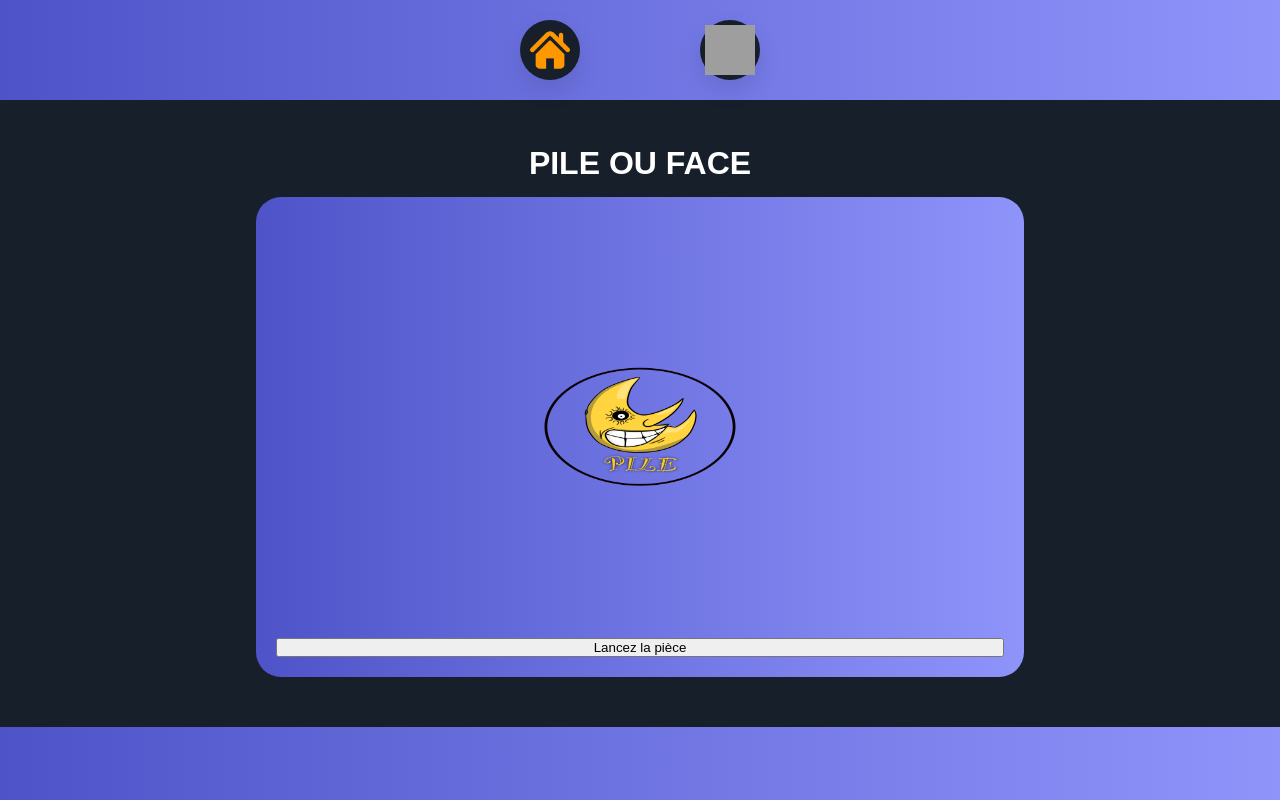
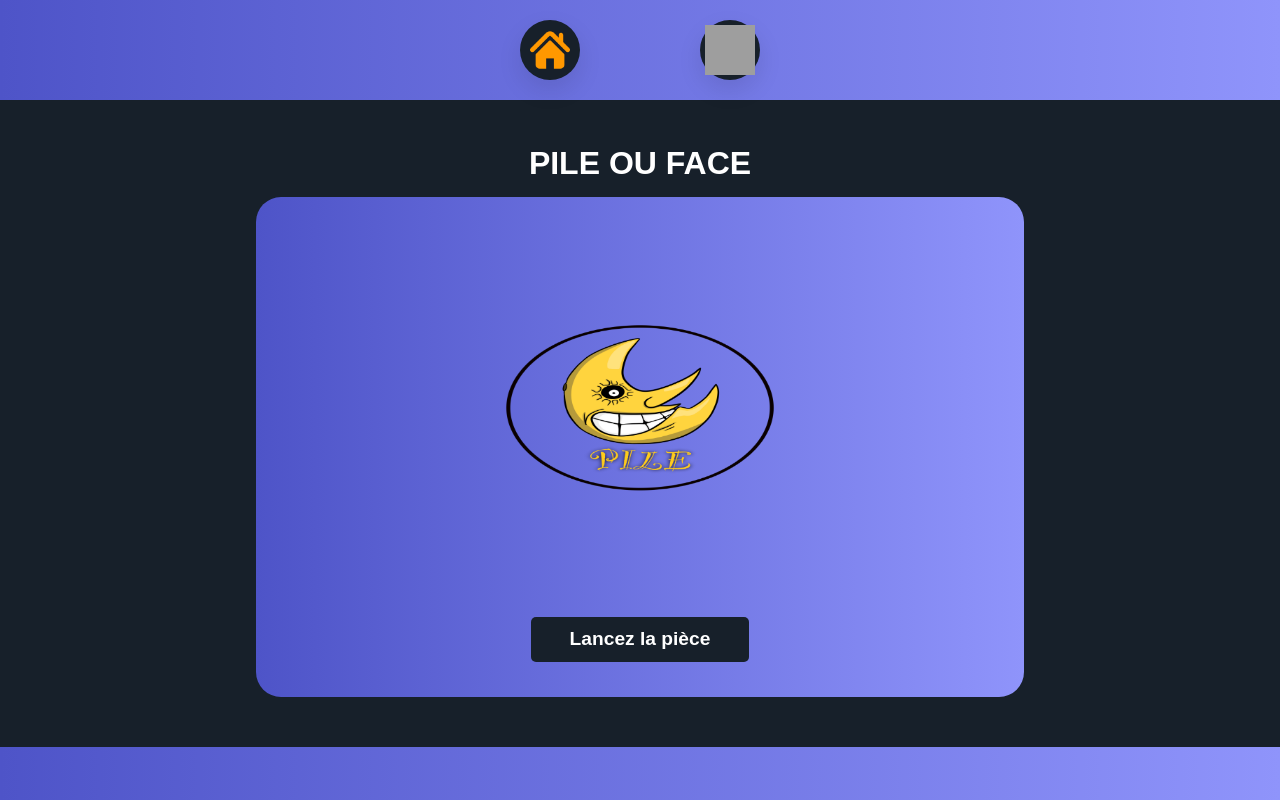
Before and after one commit to Marvinrn/pickerWheel, a Next.js app in the folder picker-wheel/: page /coinFlip in a window 1280 px wide. Both pictures are taken after a click on the button "Lancez la pièce". Built offline with nearby package versions, Linux system fonts and the light colour scheme; grey boxes are pictures that could not be loaded.

Commit message:
correction du css de la page coinflip et correction des alt des images de cette meme page

```diff
--- a/picker-wheel/pages/coinFlip.tsx
+++ b/picker-wheel/pages/coinFlip.tsx
@@ -43,30 +43,30 @@ export default function CoinFlip() {
                     <div className={isFlipping ? 'animate-face' : 'hidden'}>
                         <Image
                             src={face}
-                            alt='image du résultat du lancer de pièce'
-                            width={250}
-                            height={250}
+                            alt='image de pièce coté face'
+                            width={350}
+                            height={350}
                             className={'coinFlipPage__img'}
                         />
                     </div>
                     <div className={isFlipping ? 'animate-pile' : 'hidden'}>
                         <Image
                             src={pile}
-                            alt='image du résultat du lancer de pièce'
-                            width={250}
-                            height={250}
+                            alt='image de pièce coté pile'
+                            width={350}
+                            height={350}
                             className={'coinFlipPage__img'}
                         />
                     </div>
                     <Image
                         src={require(`../images/${result}`)}
                         alt='image du résultat du lancer de pièce'
-                        width={250}
-                        height={250}
+                        width={350}
+                        height={350}
                         className={isFlipping ? 'hidden' : 'coinFlipPage__img'}
                     />
                 </div>
-                <button onClick={flipCoin}>Lancez la pièce</button>
+                <button className='coinFlipPage__btn' onClick={flipCoin}>Lancez la pièce</button>
             </div>
             <Footer />
         </div>
--- a/picker-wheel/styles/pages/_coinFlipPage.scss
+++ b/picker-wheel/styles/pages/_coinFlipPage.scss
@@ -18,7 +18,7 @@
         margin: auto;
         padding: 20px;
         width: 60%;
-        height: 60%;
+        height: 500px;
         border-radius: 25px;
 
     }
@@ -40,11 +40,36 @@
     &__img {
         margin: auto;
     }
+
+    &__btn {
+        margin: auto;
+        width: 30%;
+        height: 45px;
+        font-size: 1.2em;
+        background-color: #17202a;
+        border: none;
+        border-radius: 5px;
+        font-weight: 600;
+        color: white;
+        cursor: pointer;
+        transition: 0.5s ease;
+
+        &:hover {
+            transform: scale(1.05);
+            opacity: 0.9;
+        }
+    }
 }
 
 .hidden {
     visibility: hidden;
 }
+
+
+
+
+
+// animation du lancer de pièce
 
 .pile {
     transform: rotateX(180deg);
```
